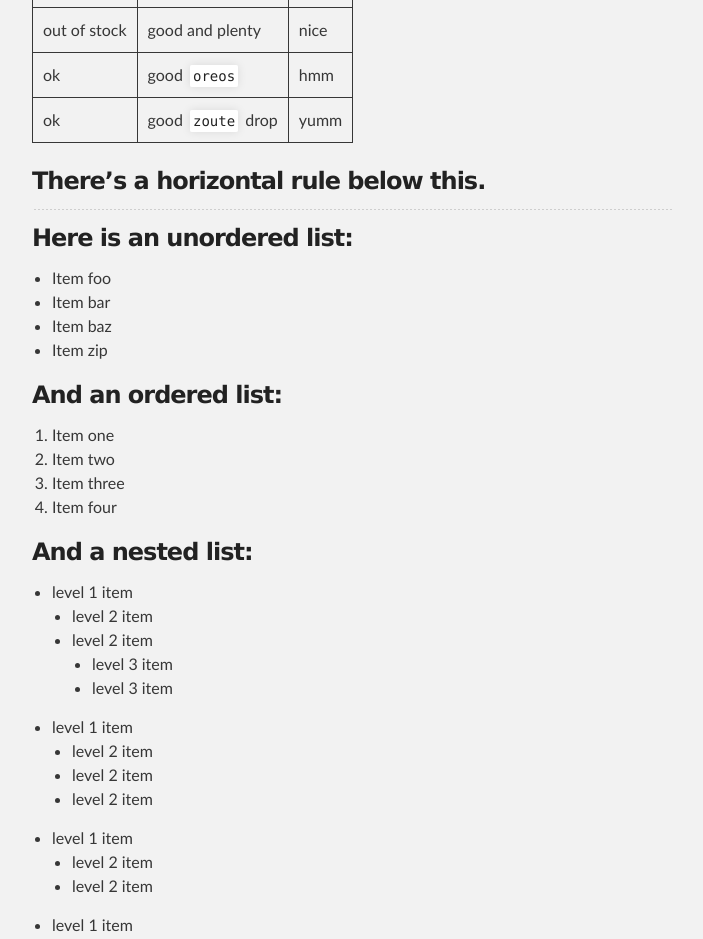
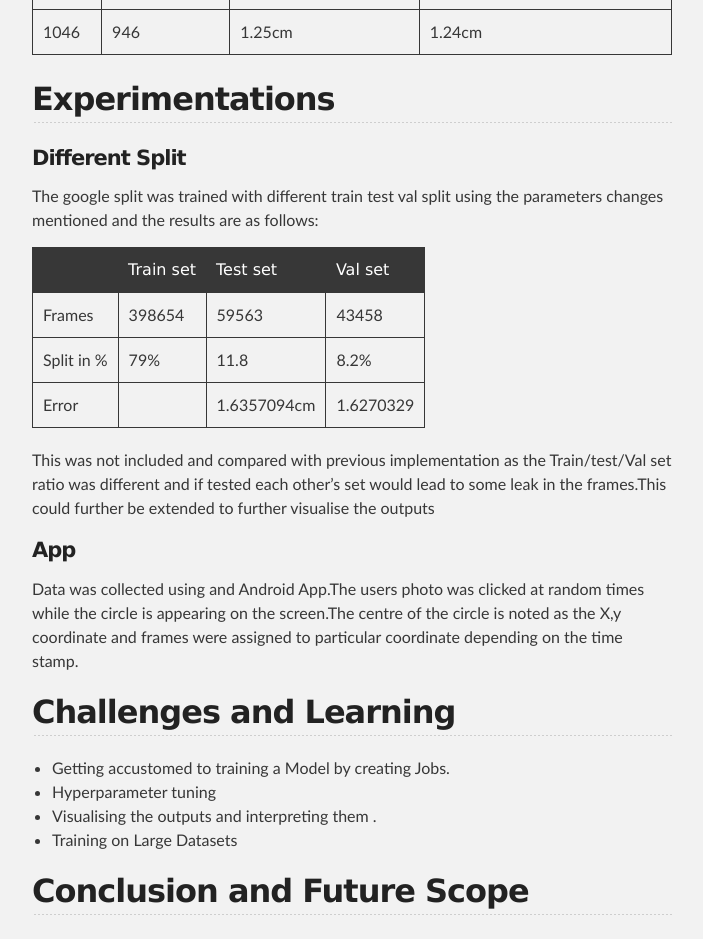
Before and after one commit to Abhinavvenkatadri/Eye-tracking-GSoC, a Jekyll site: the page built from docs/index.md, in a window 1280 px wide and 1400 px high, scrolled down 8019 px. Shown: the top 939 px of the window, without its empty margins (288-991 px from the left). Built offline with Jekyll 4.4.1, drawn with Linux system fonts in a browser that asks for light colours; some of the changed text lies outside the part shown.

Commit message:
Update index.md

```diff
--- a/docs/index.md
+++ b/docs/index.md
@@ -106,7 +106,11 @@
 This model was trained on 100 epochs with batch size as 256.
 Few Outputs are shown below where the comparison is being done between last year’s model and the updated model
 
+<img width="515" alt="image" src="https://user-images.githubusercontent.com/52126773/189524230-4005cbe5-b450-4177-9b09-510947facef0.png">
 
+<img width="539" alt="image" src="https://user-images.githubusercontent.com/52126773/189525151-08cec6b1-7fa4-4f8e-ba3f-96cc8d2eb7df.png">
+
+If we look at these 2 outputs,it could be interpreted that after changing the hyperparameters the outputs appear to be less clustered compared to the previous implemetation.This may not necessarily be good as there are some outputs where points are going away from the ground truth
 
 
 ### SVR Implementation
@@ -203,11 +207,44 @@
 
 ## Experimentations
 
+#### Different Split
 The google split was trained with different train test val split using the parameters changes mentioned and the results are as follows:
 
-> This is a blockquote following a header.
->
-> When something is important enough, you do it even if the odds are not in your favor.
+|             | Train set | Test set    | Val set   |
+|-------------|-----------|-------------|-----------|
+| Frames      | 398654    | 59563       | 43458     |
+| Split in %  | 79%       | 11.8        | 8.2%      |
+| Error       |           | 1.6357094cm | 1.6270329 |
+
+This was not included and compared with previous implementation as the Train/test/Val set ratio was different and if tested each other's set would lead to some leak in the frames.This could further be extended to further visualise the outputs
+
+#### App
+
+Data was collected using and Android App.The users photo was clicked at random times while the circle is appearing on the screen.The centre of the circle is noted as the X,y coordinate and frames were assigned to particular coordinate depending on the time stamp.
+
+## Challenges and Learning
+
+*  Getting accustomed to training a Model by creating Jobs.
+*  Hyperparameter tuning
+*  Visualising the outputs and interpreting them .
+*  Training on Large Datasets
+
+## Conclusion and Future Scope
+
+* Working on the app further to collect datasets which will be used for fine tuning the model similar to google's implementation
+* Training the model with normalization as used by google
+* Comparing with different implementations such as ITracker to see whether the model can be further improved
+
+
+## Acknowledgements
+
+I’d like to thank my mentors [Dr. Suresh Krishna](https://www.mcgill.ca/physiology/directory/core-faculty/suresh-krishna) and [Mr.Dinesh Sathia Raj](https://www.linkedin.com/in/dssr/) for their guidance throughout.This project would not be possible without them.
+
+This project was carried out as a part of Google Summer of Code 2022 under INCF.
+
+
+
+
 
 ### Header 3
 
```
